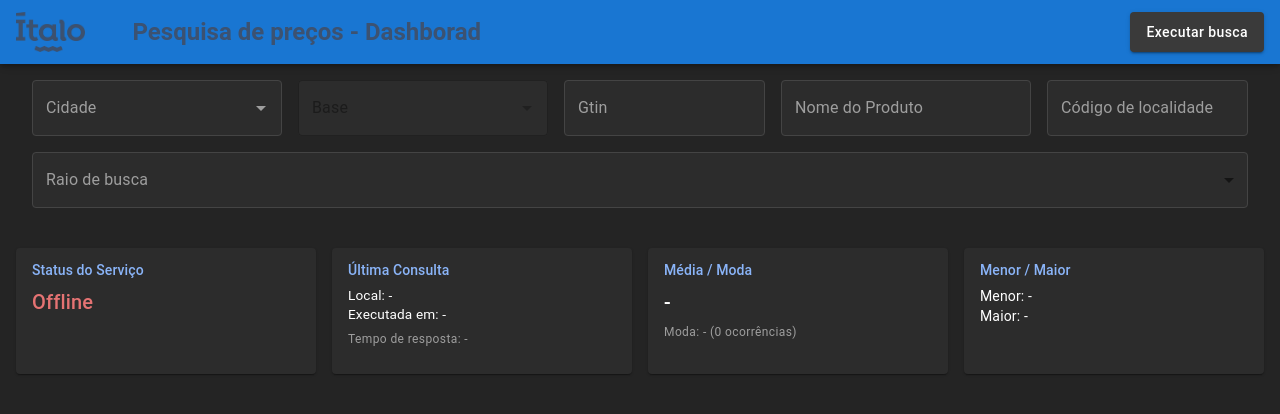
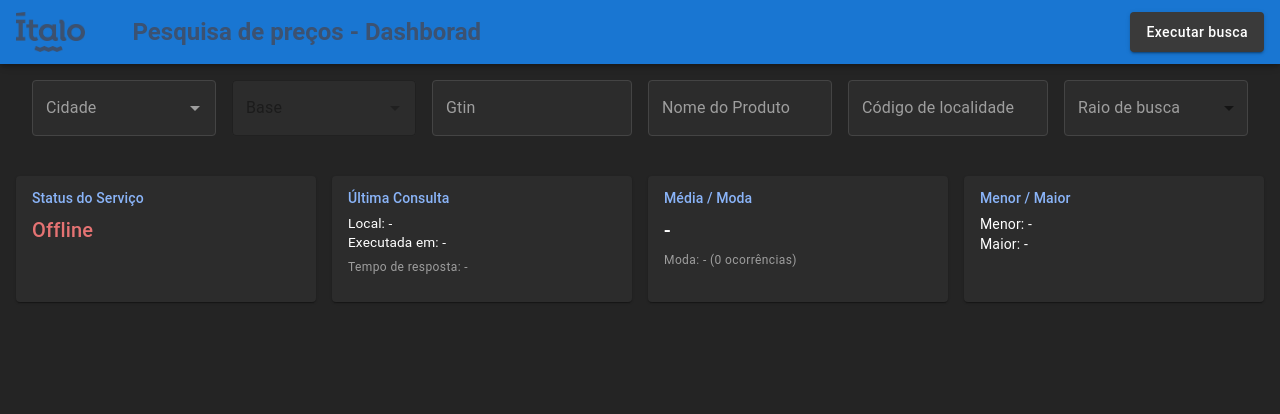
Before and after one commit to Grupo-Italo/Menor-Preco, a React (Vite) app: page / in a window 1280 px wide. Shown: the top 414 px of the page. Built offline with nearby package versions, Linux system fonts and the light colour scheme; no server answers.

Commit message:
Arrumando layout

```diff
--- a/src/components/Search.jsx
+++ b/src/components/Search.jsx
@@ -31,13 +31,13 @@ export function Search({ onDataFetched }) {
 
     const { data: cidades = [], isLoading: loadingCidades } = useApi(
         'cidades',
-        process.env.REACT_APP_CITIES_URL || 'http://localhost:3000/italoBases/cities',
+        import.meta.env.VITE_CITIES_URL || 'http://localhost:3000/italoBases/cities',
         { enabled: openAutocomplete }
     );
 
     const { data: bases = [], isLoading: loadingBases } = useApi(
         'bases',
-        process.env.REACT_APP_BASES_URL || 'http://localhost:3000/italoBases/bases',
+        import.meta.env.VITE_BASES_URL || 'http://localhost:3000/italoBases/bases',
         {
             enabled: shouldFetchBases && !!selectedCidade,
             params: { name: selectedCidade?.cidade }
@@ -46,7 +46,7 @@ export function Search({ onDataFetched }) {
 
     const { data, isLoading, error } = useApi(
         'menor-preco',
-        process.env.REACT_APP_NOTA_PARANA_URL || 'http://localhost:3000/nota-parana/search',
+        import.meta.env.VITE_NOTA_PARANA_URL || 'http://localhost:3000/nota-parana/search',
         {
             enabled: shouldFetch && !!codigoLocalidade && (!!gtin || !!termoProduto),
             params: {
@@ -176,7 +176,7 @@ export function Search({ onDataFetched }) {
                 label="Raio de busca"
                 value={raio}
                 onChange={handleRaioChange}
-                sx={{ ...inputStyles, minWidth: 180 }}
+                sx={{ ...inputStyles, minWidth: 100 }}
             >
                 <MenuItem value={5000}>5000 Metros</MenuItem>
                 <MenuItem value={2000}>2000 Metros</MenuItem>
--- a/src/styles/inputStyles.js
+++ b/src/styles/inputStyles.js
@@ -1,5 +1,4 @@
 export const inputStyles = {
-    minWidth: 250,
     flex: 1,
     '& .MuiOutlinedInput-root': {
         backgroundColor: '#2c2c2c',
```
